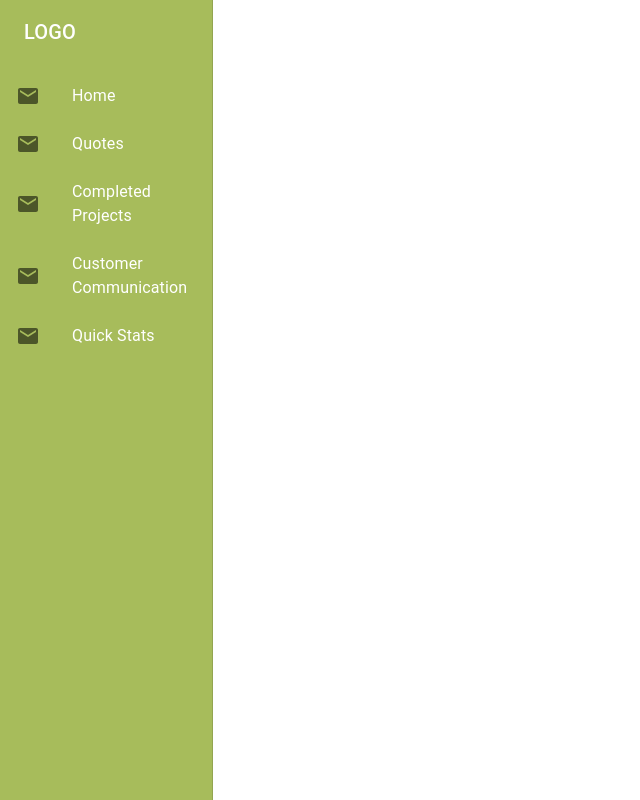
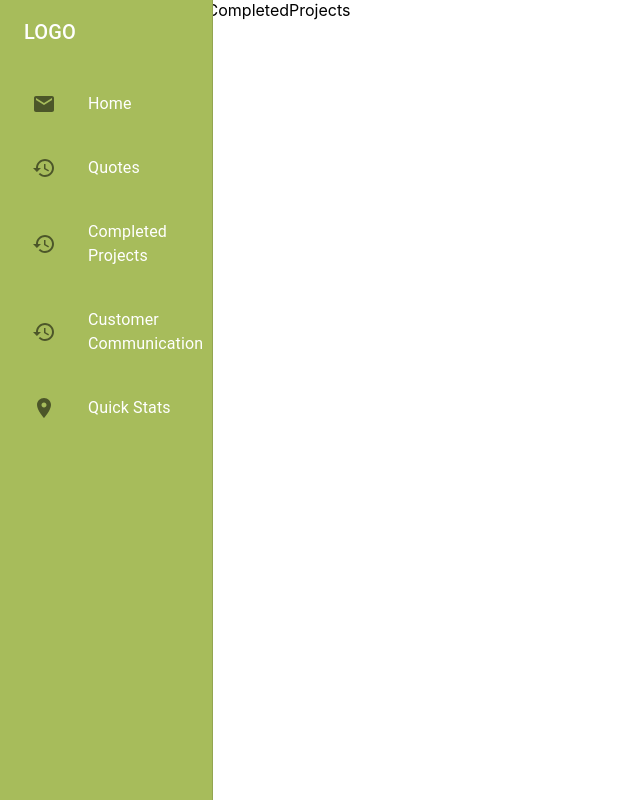
Before and after one commit to johnlundy94/VerdantVisionsAdminWebsite, a React (Create React App) app: page /completed in a window 1280 px wide. Shown: the whole page, without its empty margins (0-640 px from the left). Built offline with nearby package versions, Linux system fonts and the light colour scheme.

Commit message:
Created more pages

```diff
--- a/src/App.js
+++ b/src/App.js
@@ -4,8 +4,10 @@ import { BrowserRouter as Router, Routes, Route } from "react-router-dom";
 import muiTheme from "./muiTheme";
 import Dashboard from "./pages/Dashboard/Dashboard";
 import QuoteManage from "./pages/QuoteManage/QuoteManage";
+import CompletedProjects from "./pages/CompletedProjects/CompletedProjects";
 import Communication from "./pages/Communication/Communication";
 import Nav from "./components/Nav";
+import QuickStats from "./pages/QuickStats/QuickStats";
 
 function App() {
   return (
@@ -18,7 +20,9 @@ function App() {
           <Routes>
             <Route path="/" element={<Dashboard />} />
             <Route path="/quoteManage" element={<QuoteManage />} />
+            <Route path="/completed" element={<CompletedProjects />} />
             <Route path="/communication" element={<Communication />} />
+            <Route path="/quick" element={<QuickStats />} />
           </Routes>
         </Router>
       </ThemeProvider>
--- a/src/components/Nav.js
+++ b/src/components/Nav.js
@@ -12,25 +12,50 @@ import {
   Typography,
   BottomNavigation,
   BottomNavigationAction,
+  ListItemButton,
 } from "@mui/material";
 import MailIcon from "@mui/icons-material/Mail";
 import RestoreIcon from "@mui/icons-material/Restore";
 import FavoriteIcon from "@mui/icons-material/Favorite";
 import LocationOnIcon from "@mui/icons-material/LocationOn";
+import { useLocation, useNavigate } from "react-router-dom";
+
+const pages = [
+  { name: "Home", path: "/", type: "link", icon: MailIcon },
+  { name: "Quotes", path: "/quoteManage", type: "link", icon: RestoreIcon },
+  {
+    name: "Completed Projects",
+    path: "/completed",
+    type: "link",
+    icon: RestoreIcon,
+  },
+  {
+    name: "Customer Communication",
+    path: "/communication",
+    type: "link",
+    icon: RestoreIcon,
+  },
+  {
+    name: "Quick Stats",
+    path: "/quick",
+    type: "link",
+    icon: LocationOnIcon,
+  },
+];
 
 function Nav() {
+  const navigate = useNavigate();
   const theme = useTheme();
   const isMobile = useMediaQuery(theme.breakpoints.down("sm"));
 
-  const pages = [
-    "Home",
-    "Quotes",
-    "Completed Projects",
-    "Customer Communication",
-    "Quick Stats",
-  ];
+  const location = useLocation();
+  const currentPath = location.pathname;
 
-  const [value, setValue] = React.useState(0);
+  const findCurrentPageIndex = () => {
+    return pages.findIndex((p) => p.path === currentPath);
+  };
+
+  const [value, setValue] = React.useState(findCurrentPageIndex());
 
   const drawer = (
     <Box sx={{ display: "flex" }}>
@@ -42,8 +67,8 @@ function Nav() {
           flexShrink: 1,
           [`& .MuiDrawer-paper`]: {
             width: "calc(100% / 12 * 2)",
-            boxSizing: "border-box", // Make sure padding and borders are inside the width
-            minWidth: "calc(100% / 12 * 2)", // Prevent any smaller width
+            boxSizing: "border-box",
+            minWidth: "calc(100% / 12 * 2)",
             maxWidth: "calc(100% / 12 * 2)",
           },
         }}
@@ -55,12 +80,12 @@ function Nav() {
         </Toolbar>
         <Box sx={{ overflow: "auto" }}>
           <List>
-            {pages.map((text, index) => (
-              <ListItem button key={text}>
-                <ListItemIcon>
-                  {index % 2 === 0 ? <MailIcon /> : <MailIcon />}
-                </ListItemIcon>
-                <ListItemText primary={text} />
+            {pages.map((page, index) => (
+              <ListItem key={page.name}>
+                <ListItemButton href={page.path}>
+                  <ListItemIcon>{React.createElement(page.icon)}</ListItemIcon>
+                  <ListItemText primary={page.name} />
+                </ListItemButton>
               </ListItem>
             ))}
           </List>
@@ -70,6 +95,7 @@ function Nav() {
   );
 
   const bottomNav = (
+    <Box sx={{ width: 500 }}>
       <BottomNavigation
         showLabels
         sx={{
@@ -77,19 +103,27 @@ function Nav() {
           position: "fixed",
           bottom: 0,
           "& .Mui-selected": {
-          // Ensure selected state is visible if not already
             color: "primary.main",
           },
         }}
         value={value}
         onChange={(event, newValue) => {
           setValue(newValue);
+          // Programmatically navigate to the new page using the history hook
+          const newPath = pages[newValue].path;
+          navigate(newPath); // This changes the URL to the new path
         }}
       >
         {pages.map((page, index) => (
-        <BottomNavigationAction key={page} label={page} icon={<MailIcon />} />
+          <BottomNavigationAction
+            key={page.name}
+            label={page.name}
+            value={index}
+            icon={React.createElement(page.icon)}
+          />
         ))}
       </BottomNavigation>
+    </Box>
   );
 
   return isMobile ? bottomNav : drawer;
--- a/src/muiTheme.js
+++ b/src/muiTheme.js
@@ -27,18 +27,16 @@ const muiTheme = createTheme({
       },
     },
     MuiBottomNavigationAction: {
-      // This will ensure the label is always shown, adjust as needed for your design
       styleOverrides: {
         root: {
           "&.Mui-selected .MuiBottomNavigationAction-label": {
-            // Correct the selector for the selected state
-            color: "#FFFFFF", // Set the color to white for selected state
+            color: "#FFFFFF",
           },
           backgroundColor: "#A7BC5B",
         },
       },
       defaultProps: {
-        showLabels: true, // This ensures labels are always shown
+        showLabels: true,
       },
     },
   },
--- /dev/null
+++ b/src/pages/CompletedProjects/CompletedProjects.css
@@ -0,0 +1,3 @@
+.completed-projects-container {
+  min-height: 100vh;
+}
--- /dev/null
+++ b/src/pages/CompletedProjects/CompletedProjects.js
@@ -0,0 +1,7 @@
+import "./CompletedProjects.css";
+
+function CompletedProjects() {
+  return <div className="completed-projects-container">CompletedProjects</div>;
+}
+
+export default CompletedProjects;
--- /dev/null
+++ b/src/pages/QuickStats/QuickStats.css
@@ -0,0 +1,3 @@
+.quick-stats-container {
+  min-height: 100vh;
+}
--- /dev/null
+++ b/src/pages/QuickStats/QuickStats.js
@@ -0,0 +1,7 @@
+import "./QuickStats.css";
+
+function QuickStats() {
+  return <div className="quick-stats-container">QuickStats</div>;
+}
+
+export default QuickStats;
```
Lines whose indentation alone changed are shown as unchanged.
